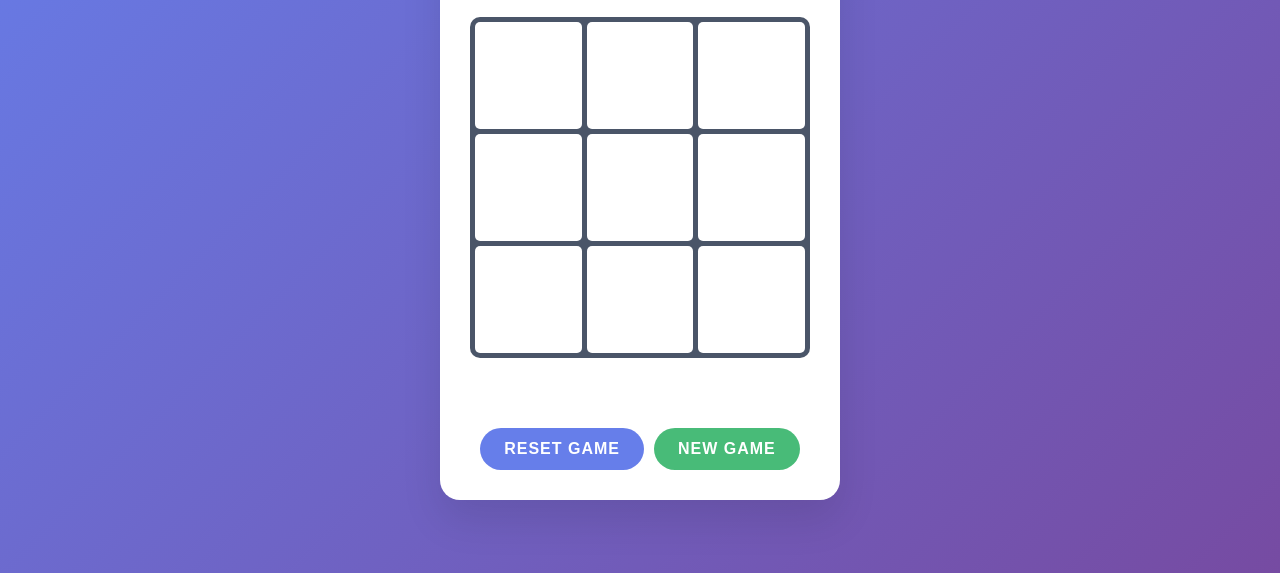
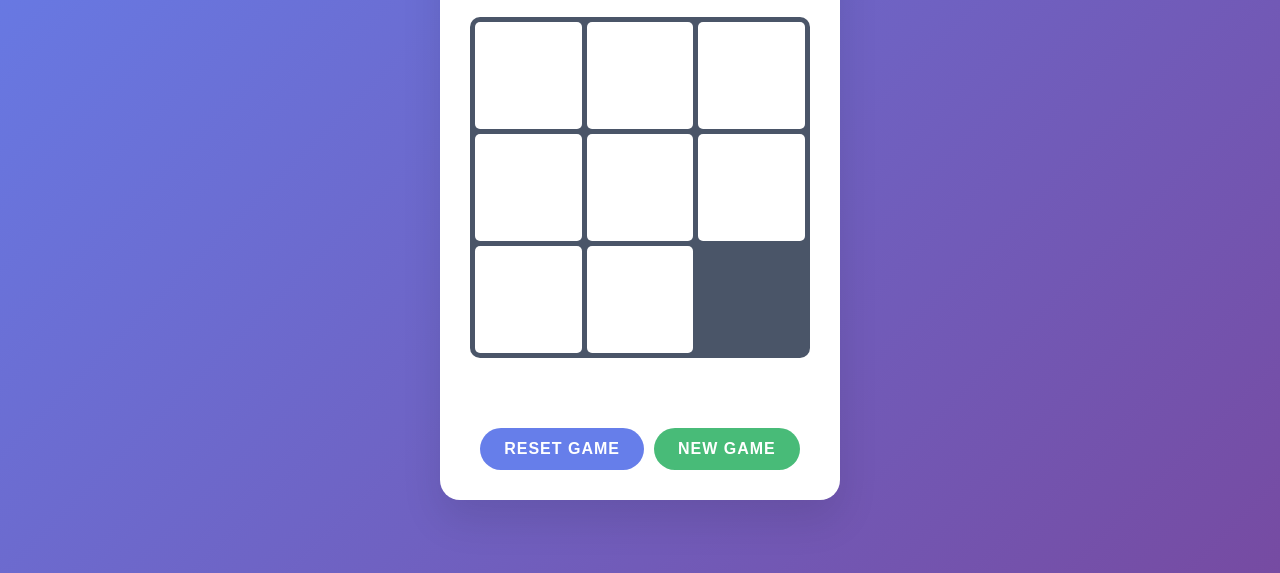
Before and after one commit to mariaalvarez-cloud/tic-tac-toe-jc, a plain HTML site: page index.html in a window 1280 px wide. Shown: the part 227-800 px from the top of the page. Drawn offline with Linux system fonts and the light colour scheme.

Commit message:
se realiza modificacion

```diff
--- a/index.html
+++ b/index.html
@@ -25,7 +25,7 @@
             <div class="cell" data-index="5"></div>
             <div class="cell" data-index="6"></div>
             <div class="cell" data-index="7"></div>
-            <div class="cell" data-index="8"></div>
+
         </div>
         <div class="game-status" id="game-status"></div>
         <div class="controls">
```
